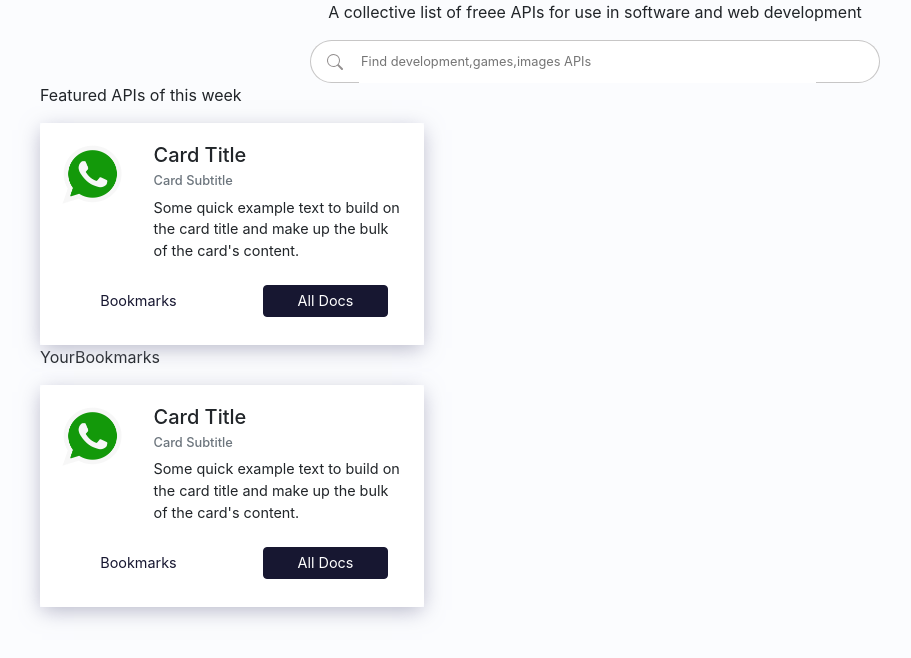
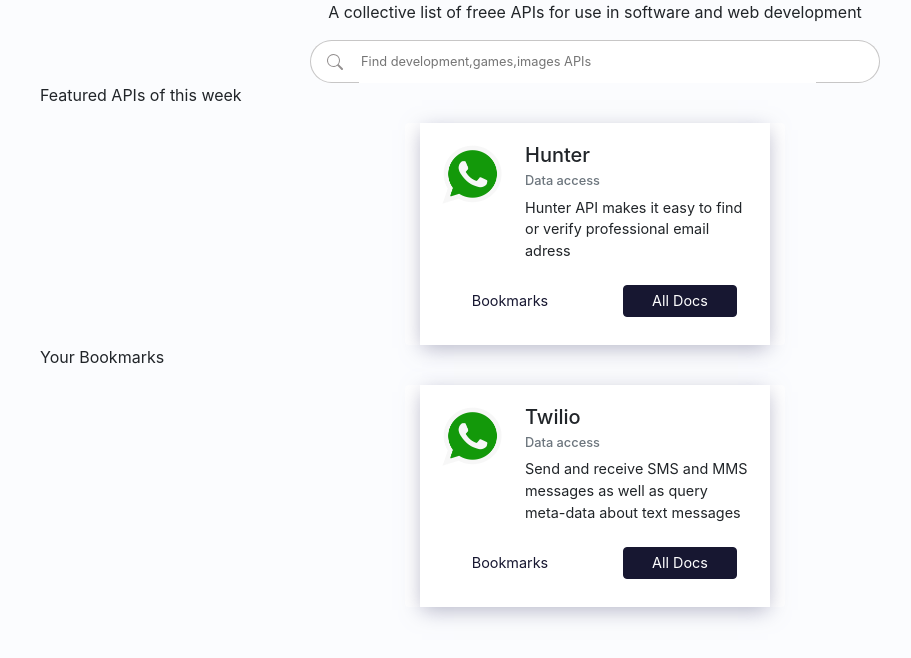
Before and after one commit to mechanicworld/api-dashboard, a React (Create React App) app: page / in a window 1280 px wide. Shown: the top 658 px of the page, without its empty margins (45-956 px from the left). Built offline with nearby package versions, Linux system fonts and the light colour scheme; data requests are answered from the project's data file.

Commit message:
Add States, Fetch, and Props

```diff
--- a/db.json
+++ b/db.json
@@ -1,16 +1,20 @@
 {
   "apis": [
     {
-      "title": "json-server",
+      "title": "Hunter",
       "category": "Data access",
       "info": "Hunter API makes it easy to find or verify professional email adress",
-      "id": 2
+      "bookmarked":true,
+      "image": "../../assets/test.png",
+      "id": 1
     },
     {
-      "title": "json-server",
+      "title": "Twilio",
       "category": "Data access",
-      "info": "Hunter API makes it easy to find or verify professional email adress",
-      "id": 3
+      "info": "Send and receive SMS and MMS messages as well as query meta-data about text messages",
+      "bookmarked":false,
+      "image": "test",
+      "id": 2
     }
   ]
 }
--- a/package.json
+++ b/package.json
@@ -18,7 +18,7 @@
   },
   "scripts": {
     "start": "react-scripts start",
-    "backend": "json-server --watch db.json",
+    "backend": "json-server --watch db.json --port 5000",
     "build": "react-scripts build",
     "test": "react-scripts test",
     "eject": "react-scripts eject"
--- a/src/components/ApiCard/ApiCard.js
+++ b/src/components/ApiCard/ApiCard.js
@@ -2,35 +2,34 @@ import React from 'react'
 
 import Card from 'react-bootstrap/Card'
 import Buttons from '../Buttons/Buttons'
-import test from '../../assets/test.png'
+
 import style from './ApiCard.module.css'
+import image from '../../assets/test.png'
 
-function ApiCard() {
+function ApiCard( {item} ) {
+
   return (
-    <div>
-      <Card className={` ${style.card} `} style={{ width: '24rem' }}>
+    <>
+      <Card className={` ${style.card} col-xl-4 col-lg-6 col-md-6 col-sm-6 col-xs-10 `} style={{ width: '24rem' }}>
         <Card.Body className={` ${style.body} `}>
           <div className="row">
             <div className="col-3">
-              <img src={test} />
+              <img src= {image} />
             </div>
             <div className="col-9">
-              <Card.Title>Card Title</Card.Title>
-              <Card.Subtitle className={` mb-2 text-muted ${style.subtitle} `}>Card Subtitle</Card.Subtitle>
+              <Card.Title> { item.title } </Card.Title>
+              <Card.Subtitle className={` mb-2 text-muted ${style.subtitle} `}> { item.category } </Card.Subtitle>
               <Card.Text className={` ${style.text} `}>
-                Some quick example text to build on the card title and make up the bulk of
-                the card's content.
+                { item.info }
           </Card.Text>
             </div>
           </div>
           <div className={`mt-3 row d-flex  justify-content-around`}>
             <Buttons />
           </div>
-
-
         </Card.Body>
       </Card>
-    </div>
+    </>
   )
 
 }
--- a/src/pages/Dashboard/Dashboard.js
+++ b/src/pages/Dashboard/Dashboard.js
@@ -1,9 +1,28 @@
-import React from 'react'
+import React, { useEffect, useState } from 'react'
 import ApiCard from '../../components/ApiCard/ApiCard'
 import SearchBar from '../../components/SearchBar/SearchBar'
 import style from './Dashboard.module.css'
 
 function Dashboard() {
+
+  const [apiCardList, setApiCardList] = useState([]);
+  const [bookmarkList, setBookmarkList] = useState([]);
+
+  useEffect(() => {
+    fetchApiCards()
+  }, [])
+
+  const fetchApiCards = () => {
+    fetch("http://localhost:5000/apis")
+      .then(response => response.json())
+      .then(data => {
+        setApiCardList(data)
+        setBookmarkList()
+
+      })
+
+  }
+
   return (
     <div className="container">
       <div className={`row d-flex justify-content-center `}>
@@ -16,11 +35,30 @@ function Dashboard() {
       </div>
       <div>
         <p>Featured APIs of this week</p>
-        <ApiCard />
+        <div className={`row d-flex  justify-content-center `}>
+          {apiCardList.filter((item) => {
+            if (item.bookmarked) {
+              console.log(item)
+              return item
+            }
+          }).map((item) => {
+            return <ApiCard item={item} />
+          })}
+        </div>
       </div>
+
       <div>
-        <p>YourBookmarks</p>
-        <ApiCard />
+        <p>Your Bookmarks</p>
+        <div className={`row d-flex  justify-content-center `}>
+          {apiCardList.filter((item) => {
+            if (!item.bookmarked) {
+              console.log(item)
+              return item
+            }
+          }).map((item) => {
+            return <ApiCard item={item} />
+          })}
+        </div>
       </div>
 
     </div>
```
